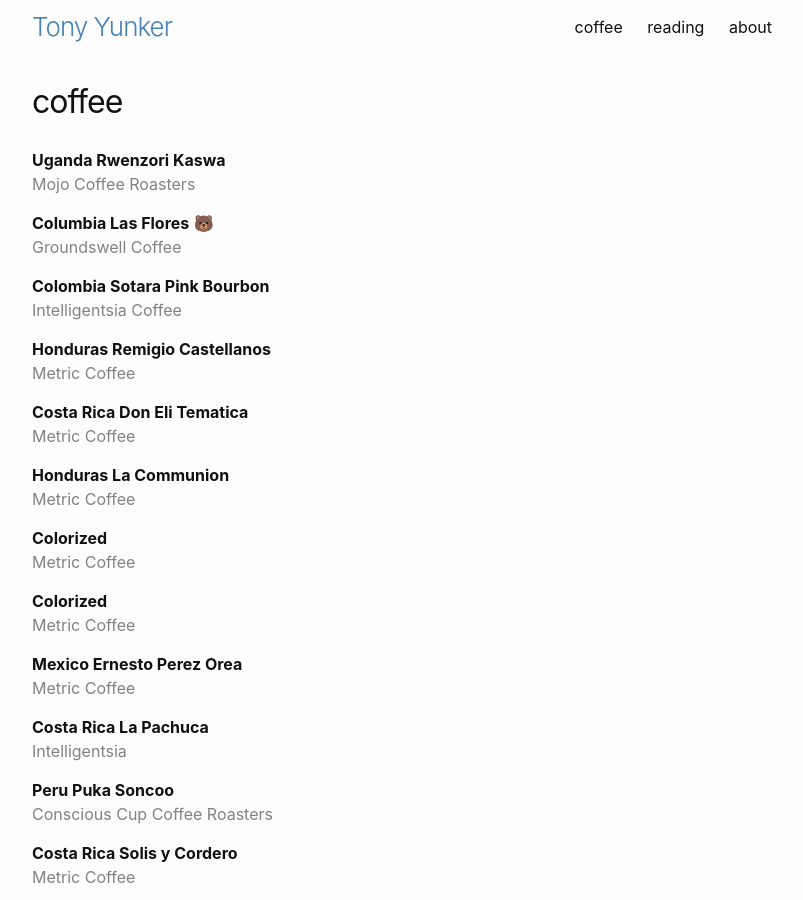
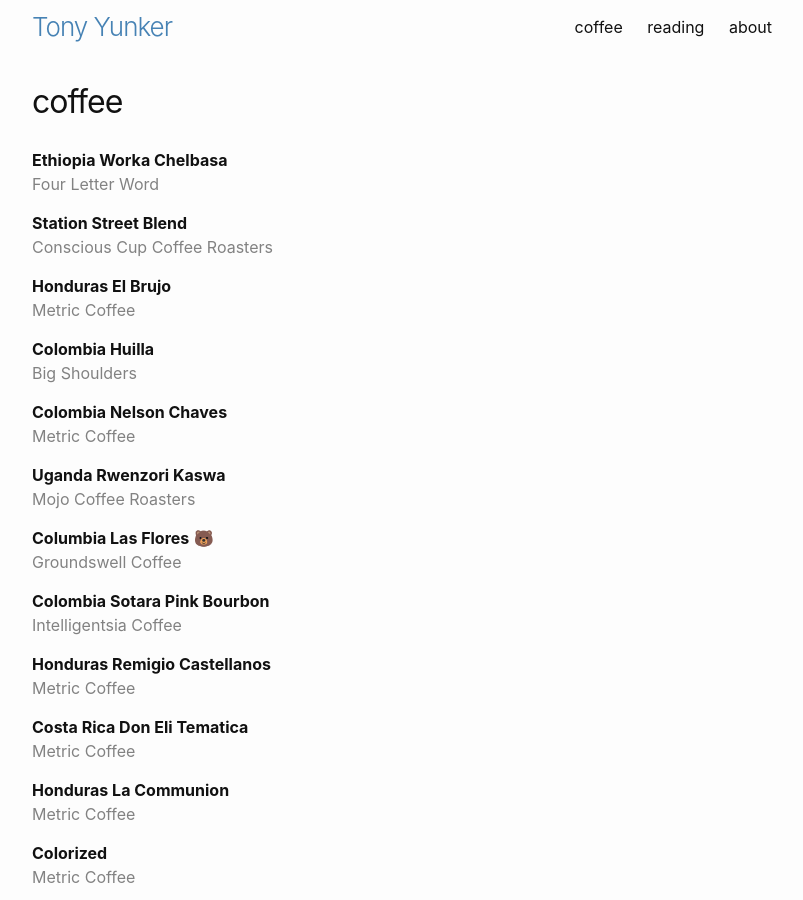
Before and after one commit to ayunker/ayunker.github.io, a Jekyll site: the page built from logs/coffee.md, in a window 1280 px wide and 900 px high. Shown: the whole window, without its empty margins (238-1041 px from the left). Built offline with Jekyll 4.4.1, drawn with Linux system fonts in a browser that asks for light colours.

Commit message:
UPDATE coffee and book lists

```diff
--- a/logs/coffee.md
+++ b/logs/coffee.md
@@ -2,6 +2,21 @@
 layout: page
 title: coffee
 ---
+
+**Ethiopia Worka Chelbasa**\\
+<span class="grey-text">Four Letter Word</span>
+
+**Station Street Blend**\\
+<span class="grey-text">Conscious Cup Coffee Roasters</span>
+
+**Honduras El Brujo**\\
+<span class="grey-text">Metric Coffee</span>
+
+**Colombia Huilla**\\
+<span class="grey-text">Big Shoulders</span>
+
+**Colombia Nelson Chaves**\\
+<span class="grey-text">Metric Coffee</span>
 
 **Uganda Rwenzori Kaswa**\\
 <span class="grey-text">Mojo Coffee Roasters</span>
```
Also changed, not shown: logs/reading.md (+3 -0 lines).
